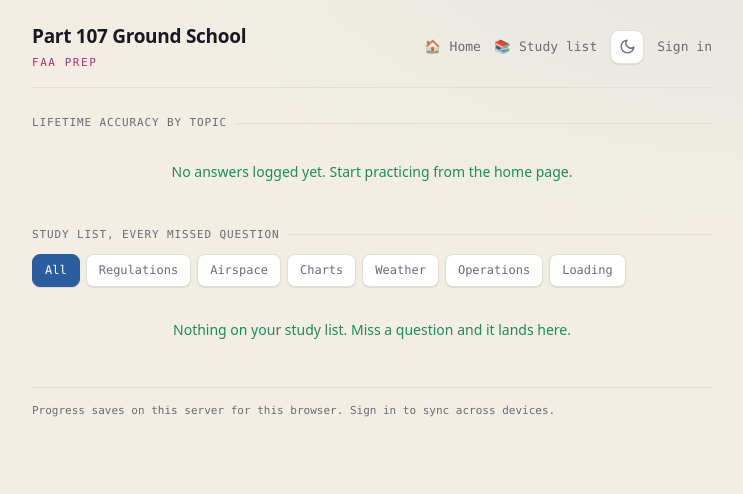
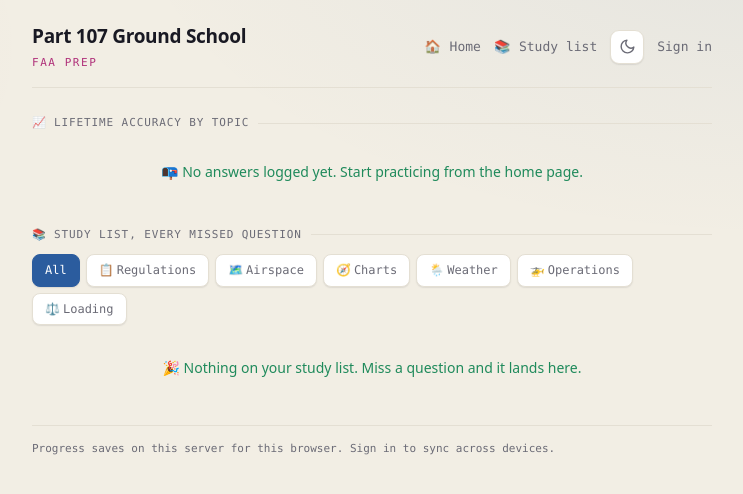
Before and after one commit to jha-ayush/part107_study_guide, a Flask app: page /review in a window 1280 px wide. Shown: the top 494 px of the page, without its empty margins (268-1011 px from the left). Run offline with Flask 3, Linux system fonts and the light colour scheme; some libraries are stand-ins or nearby versions.

Commit message:
Add icons and emojis to review page titles

```diff
--- a/templates/review.html
+++ b/templates/review.html
@@ -1,40 +1,40 @@
 {% extends "base.html" %}
 {% block body %}
-<div class="section-title">Lifetime accuracy by topic</div>
+<div class="section-title">📈 Lifetime accuracy by topic</div>
 {% if lifetime %}
 {% for b in lifetime %}
 <div class="bdrow">
-  <span class="nm">{{ b.name }}</span>
+  <span class="nm"><span class="ic">{{ icons[b.name] }}</span>{{ b.name }}</span>
   <span class="tr bar"><i style="width:{{ b.pct }}%;background:{{ b.color }}"></i></span>
   <span class="vl" style="color:{{ b.color }}">{{ b.c }}/{{ b.n }} ({{ b.pct }}%)</span>
 </div>
 {% endfor %}
 {% else %}
-<div class="empty">No answers logged yet. Start practicing from the home page.</div>
+<div class="empty">📭 No answers logged yet. Start practicing from the home page.</div>
 {% endif %}
 
-<div class="section-title">Study list, every missed question</div>
+<div class="section-title">📚 Study list, every missed question</div>
 <div class="filters">
   <a href="{{ url_for('review') }}" class="{{ 'active' if not active_bucket }}">All</a>
   {% for b in bucket_names %}
-  <a href="{{ url_for('review', bucket=b) }}" class="{{ 'active' if active_bucket == b }}">{{ b }}</a>
+  <a href="{{ url_for('review', bucket=b) }}" class="{{ 'active' if active_bucket == b }}"><span class="ic">{{ icons[b] }}</span>{{ b }}</a>
   {% endfor %}
 </div>
 
 {% if missed %}
 {% for grp in missed %}
 <div class="mbucket">
-  <div class="mbname">{{ grp.name }} <span>{{ grp.qs|length }} to review</span></div>
+  <div class="mbname"><span class="ic">{{ icons[grp.name] }}</span>{{ grp.name }} <span class="countbadge">{{ grp.qs|length }} to review</span></div>
   {% for m in grp.qs %}
   <div class="mcard">
-    <div class="mq">{{ m.q_html|safe }}{% if m.misses > 1 %} <span style="color:var(--red);font-family:var(--mono);font-size:11px">missed {{ m.misses }}x</span>{% endif %}</div>
-    <div class="ma">{{ m.letter }}. {{ m.answer }}</div>
+    <div class="mq">{{ m.q_html|safe }}{% if m.misses > 1 %} <span style="color:var(--red);font-family:var(--mono);font-size:11px">🔁 missed {{ m.misses }}x</span>{% endif %}</div>
+    <div class="ma">✅ {{ m.letter }}. {{ m.answer }}</div>
     <div class="mr">{{ m.e }}</div>
   </div>
   {% endfor %}
 </div>
 {% endfor %}
 {% else %}
-<div class="empty">Nothing on your study list{{ ' for this topic' if active_bucket }}. Miss a question and it lands here.</div>
+<div class="empty">🎉 Nothing on your study list{{ ' for this topic' if active_bucket }}. Miss a question and it lands here.</div>
 {% endif %}
 {% endblock %}
```
